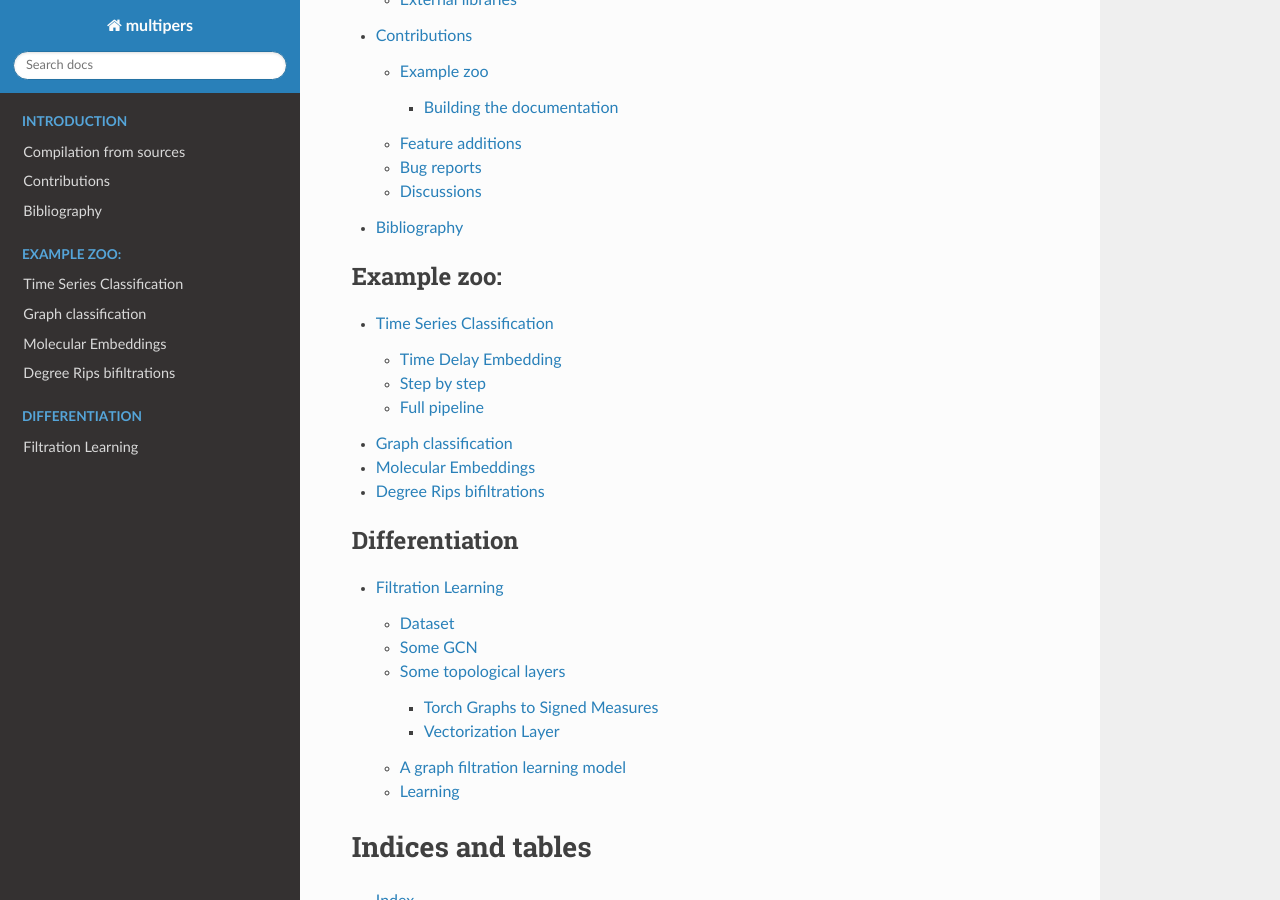
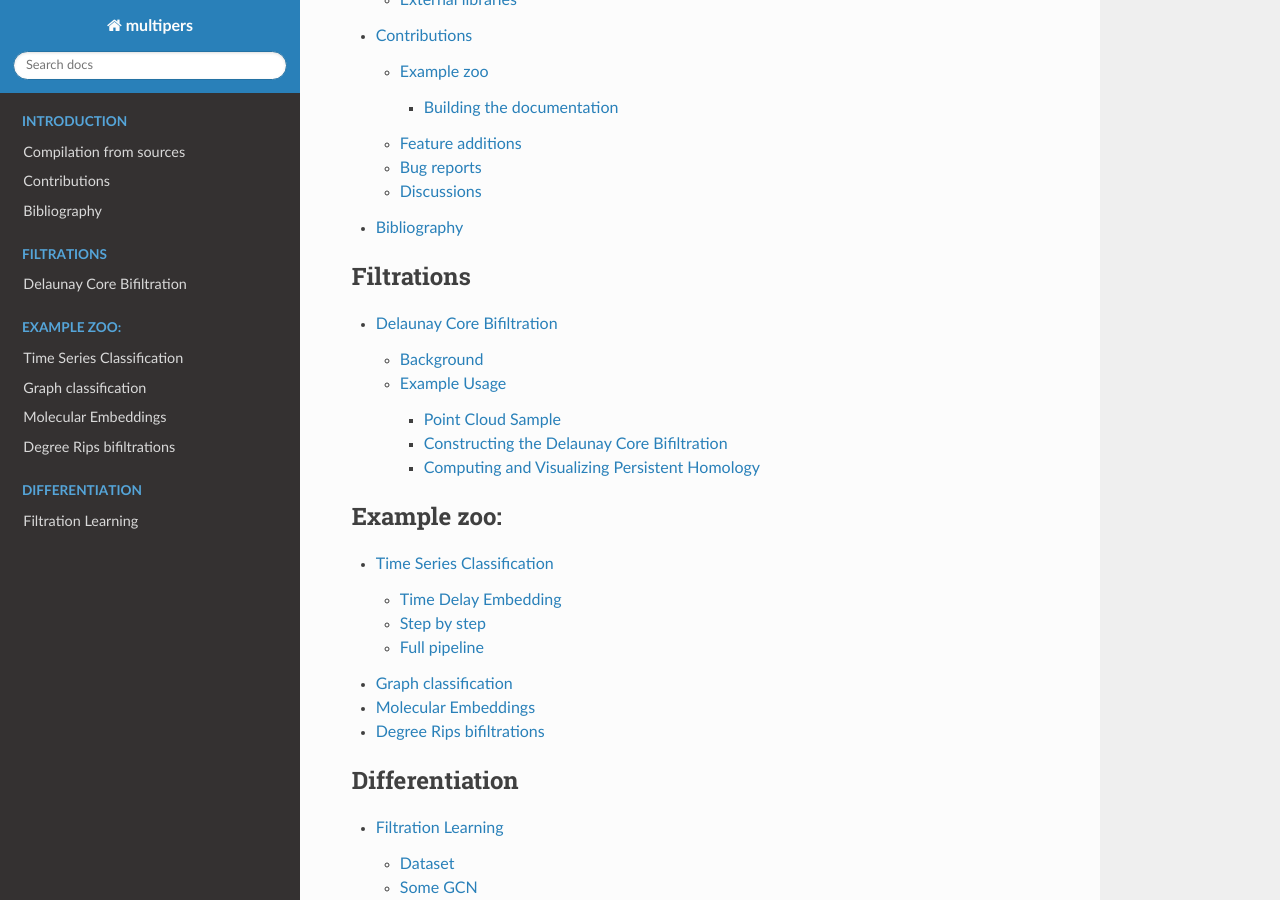
Before and after one commit to DavidLapous/multipers, a Sphinx documentation site: the page built from docs/index.rst, in a window 1280 px wide and 900 px high, scrolled down 3381 px. Built offline with Sphinx 7.4.7 and the Read the Docs theme 3.1.0, drawn with Linux system fonts in a browser that asks for light colours; pages that are not in the unit, such as notebooks, are missing from menus; cross-references to code outside the pages are shown as plain code.

Commit message:
added notebook to docs under new filtration section

```diff
--- a/docs/index.rst
+++ b/docs/index.rst
@@ -117,6 +117,11 @@ For theoretical references,
   bibliography
 
 .. toctree::
+  :caption: Filtrations
+
+  notebooks/delaunay_core_bifiltration
+
+.. toctree::
   :caption: Example zoo:
 
   notebooks/time_series_classification
```
Also changed, not shown: docs/notebooks/delaunay_core_bifiltration.ipynb.
